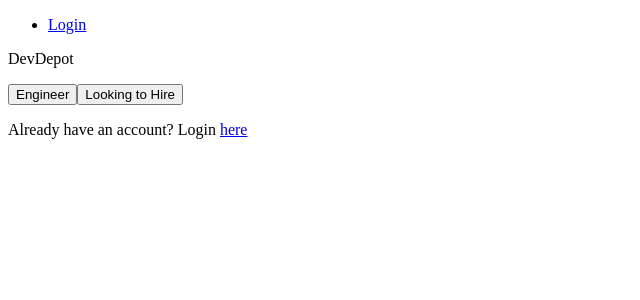
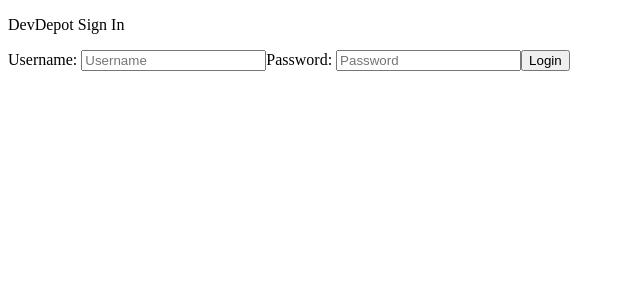
Before and after one commit to devDepot/devDepot, a React app: page /login in a window 1280 px wide. Shown: the top 300 px of the page, without its empty margins (0-640 px from the left). Built offline with nearby package versions, Linux system fonts and the light colour scheme; the HTML template or start-up script is replaced by a standard one.

Commit message:
more component setup

```diff
--- a/client/App.jsx
+++ b/client/App.jsx
@@ -1,50 +1,49 @@
 import React, { useState } from 'react';
 import { BrowserRouter as Router, Route, Switch, Link } from 'react-router-dom';
 
-import LoginPage from './components/LoginPage';
-import EngineerSignup from './components/EngineerSignup';
-import SeekerSignup from './components/SeekerSignup';
+import RegistrationPage from './components/RegistrationPage';
+import LoginPage from './components/LoginPage'
+import DeveloperSignup from './components/DeveloperSignup';
+import EmployerSignup from './components/EmployerSignup';
 import history from './components/history';
 import Homepage from './components/Homepage';
-import EngineerAboutMe from './components/EngineerAboutMe';
+import DeveloperAboutMe from './components/DeveloperAboutMe';
 
 const App = () => {
   const [isLoggedIn, setLogin] = useState(false);
-  const [isEngineerUser, setUser] = useState(false);
+  const [isDevUser, setUser] = useState(false);
   const [devs, setDevs] = useState([]);
   const [inCart, setCart] = useState([]);
   const [devSelected, setSelection] = useState(false);
   const [filterOptions, setFilterOptions] = useState([]);
 
   return (
+    <div>
       <Router history={history}>
-      <div>
-        <ul>
-          <li>
-            <Link to="/login">Login</Link>
-          </li>
-        </ul>
-      </div>
         <Switch>
-        <Route path="/login" component={LoginPage}>
-          <LoginPage isLoggedIn={isLoggedIn} isEngineerUser={isEngineerUser} />
+          <Route exact path="/" component={RegistrationPage}>
+            <RegistrationPage isLoggedIn={isLoggedIn} isDevUser={isDevUser} />
           </Route>
-        <Route path="/engineer-signup" component={EngineerSignup}>
-          <EngineerSignup isLoggedin={isLoggedIn} isEngineerUser={isEngineerUser} />
+          <Route exact path="/dev-signup" component={DeveloperSignup}>
+            <DeveloperSignup isLoggedin={isLoggedIn} isDevUser={isDevUser} />
           </Route>
-        <Route path="/seeker-signup" component={SeekerSignup}>
-          <SeekerSignup isLoggedin={isLoggedIn} isEngineerUser={isEngineerUser} />
+          <Route exact path="/employer-signup" component={EmployerSignup}>
+            <EmployerSignup isLoggedin={isLoggedIn} isDevUser={isDevUser} />
           </Route>
           //TODO: Determine which pieces of state passed here
-        <Route path="/homepage" component={Homepage}>
+          <Route exact path="/homepage" component={Homepage}>
             <Homepage />
           </Route>
           //TODO: Determine which pieces of state passed here
-        <Route path="/engineer-aboutme" component={EngineerAboutMe}>
-          <EngineerAboutMe />
+          <Route exact path="/dev-aboutme" component={DeveloperAboutMe}>
+            <DeveloperAboutMe />
+          </Route>
+          <Route exact path="/login" component={LoginPage}>
+            <LoginPage isLoggedIn={isLoggedIn} isDevUser={isDevUser} />
           </Route>
         </Switch>
       </Router>
+    </div>
   );
 };
 
--- /dev/null
+++ b/client/components/DeveloperAboutMe.jsx
@@ -0,0 +1,52 @@
+import React, { useState } from 'react';
+import { Link, Redirect, withRouter } from 'react-router-dom';
+
+const DeveloperAboutMe = ({ history }) => {
+  return (
+    <div>
+      <p>Developer Profile</p>
+      <div>
+        Name:
+      </div>
+      <div>
+        Email:
+      </div>
+      <div>
+        Tech Stack:
+      </div>
+      <div>
+        Hourly Rate:
+      </div>
+      <div>
+        About:
+      </div>
+      {/* <div>
+        <label htmlFor='addProfilePic'>Add a Profile Picture: </label>
+        <input
+          id='addProfilePic'
+          value=
+          onChange=
+          type='text'
+        />
+        <button onClick=>Add Picture</button>
+      </div> */}
+      {/* <div>
+        Skills:
+        <label htmlFor='SQL'> SQL</label>
+        <input
+          type='checkbox'
+          name='SQL'
+          id='SQL'>
+        </input>
+        <label htmlFor='noSQL'>noSQL</label>
+        <input
+          type='checkbox'
+          name='noSQL'
+          id='noSQL'>
+        </input>
+      </div> */}
+    </div>
+  )
+}
+
+export default withRouter(DeveloperAboutMe);
--- a/client/components/EngineerSignup.jsx
+++ b/client/components/DeveloperSignup.jsx
@@ -1,10 +1,10 @@
 import React, { useState } from 'react';
 import { Link, Redirect, withRouter } from 'react-router-dom';
 
-const EngineerSignup = ({ isLoggedIn, isEngineerUser, history }) => {
+const DeveloperSignup = ({ isLoggedIn, isDevUser, history }) => {
   return (
     <form>
-      <p>Engineer Signup</p>
+      <p>Developer Signup</p>
         <label htmlFor='name'>Name: </label>
         <input
           type='text'
@@ -57,11 +57,11 @@
           placeholder='Tell Us About Yourself...'
           id='aboutme'>
         </textarea>
-        <button onClick={() => history.push('/engineer-aboutme')}>
+        <button onClick={() => history.push('/dev-aboutme')}>
           Signup
         </button>
     </form>
   )
 }
 
-export default withRouter(EngineerSignup);
+export default withRouter(DeveloperSignup);
--- a/client/components/SeekerSignup.jsx
+++ b/client/components/EmployerSignup.jsx
@@ -2,7 +2,7 @@
 import React, { useState } from 'react';
 import { Link, Redirect, withRouter } from 'react-router-dom';
 
-const SeekerSignup = ({ isLoggedIn, isEngineerUser, history }) => {
+const EmployerSignup = ({ isLoggedIn, isDevUser, history }) => {
   return (
     <form>
       <p>Employer Signup</p>
@@ -48,4 +48,4 @@
   );
 };
 
-export default SeekerSignup;
+export default withRouter(EmployerSignup);
--- a/client/components/EngineerAboutMe.jsx
+++ /dev/null
@@ -1,12 +0,0 @@
-import React, { useState } from 'react';
-import { Link, Redirect, withRouter } from 'react-router-dom';
-
-const EngineerAboutMe = ({ history }) => {
-  return (
-    <div>
-      <p>Engineer About Me</p>
-    </div>
-  )
-}
-
-export default withRouter(EngineerAboutMe);
--- a/client/components/Homepage.jsx
+++ b/client/components/Homepage.jsx
@@ -1,10 +1,23 @@
 import React, { useState } from 'react';
 import { Link, Redirect, withRouter } from 'react-router-dom';
 
+// TODO: "Hello, ${user}" should be dynamic, pass username down as props from App component
+
+const displayAllDevs = () => {
+
+}
+
 const Homepage = ({ history }) => {
+
   return (
     <div>
-      <p>Homepage</p>
+      {/* <Navbar /> */}
+      <span>
+        <h1>Hello, User</h1>
+      </span>
+      <div className="dev-card-container">
+
+      </div>
     </div>
   )
 }
--- a/client/components/LoginPage.jsx
+++ b/client/components/LoginPage.jsx
@@ -2,24 +2,31 @@
 import { Link, Redirect, withRouter } from 'react-router-dom';
 import history from 'history';
 
-const LoginPage = ({ isLoggedIn, isEngineerUser, history }) => {
-  if (isLoggedIn && isEngineerUser) {
-    return <Redirect to="/engineer-aboutme" />;
-  };
-  if (isLoggedIn && !isEngineerUser) {
-    return <Redirect to="/homepage" />;
-  };
+const LoginPage = ({ isLoggedIn, isDevUser, history }) => {
+  // const directUser = () => {
+
+  // }
 
   return (
     <div>
-      <p>DevDepot</p>
-      <button onClick={() => history.push('/engineer-signup')}>
-        Engineer
-      </button>
-      <button onClick={() => history.push('/seeker-signup')}>
-        Looking to Hire
-      </button>
-      <p>Already have an account? Login <a><Link to="/login" >here</Link></a></p>
+      <p>DevDepot Sign In</p>
+        <label htmlFor='username'>Username: </label>
+        <input
+          type='text'
+          name='username'
+          placeholder='Username'
+          id='username'>
+        </input>
+        <label htmlFor='password'>Password: </label>
+        <input
+          type='text'
+          name='password'
+          placeholder='Password'
+          id='password'>
+        </input>
+        <button onClick={() => history.push('/dev-aboutme')}>
+          Login
+        </button>
     </div>
   );
 };
--- /dev/null
+++ b/client/components/RegistrationPage.jsx
@@ -0,0 +1,27 @@
+import React, { useState } from 'react';
+import { Link, Redirect, withRouter } from 'react-router-dom';
+import history from 'history';
+
+const RegistrationPage = ({ isLoggedIn, isDevUser, history }) => {
+  if (isLoggedIn && isDevUser) {
+    return <Redirect to="/dev-aboutme" />;
+  };
+  if (isLoggedIn && !isDevUser) {
+    return <Redirect to="/homepage" />;
+  };
+
+  return (
+    <div>
+      <p>DevDepot</p>
+      <button onClick={() => history.push('/dev-signup')}>
+        Developer
+      </button>
+      <button onClick={() => history.push('/employer-signup')}>
+        Looking to Hire
+      </button>
+      <div>Already have an account? Login <Link to="/login">here</Link></div>
+    </div>
+  );
+};
+
+export default withRouter(RegistrationPage);
```
Also changed, not shown: client/components/DevCard.jsx (added, +19 -0 lines). Lines whose indentation alone changed are shown as unchanged.
